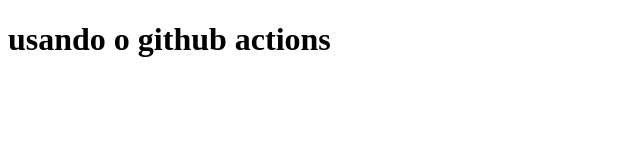
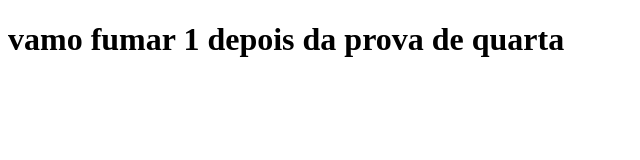
Before and after one commit to kras-gk/live-de-sabado1, a plain HTML site: page htdocs/index.html in a window 1280 px wide. Shown: the whole page, without its empty margins (0-640 px from the left). Drawn offline with Linux system fonts and the light colour scheme.

Commit message:
index actully

```diff
--- a/htdocs/index.html
+++ b/htdocs/index.html
@@ -6,6 +6,6 @@
     <title>live</title>
 </head>
 <body>
-    <h1>usando o github actions</h1>
+    <h1>vamo fumar 1 depois da prova de quarta</h1>
 </body>
 </html>
```
